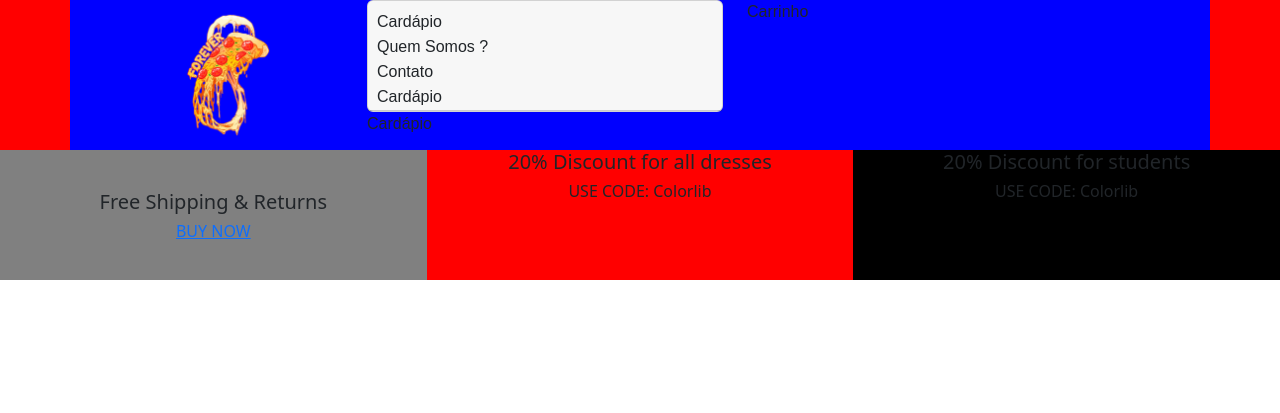
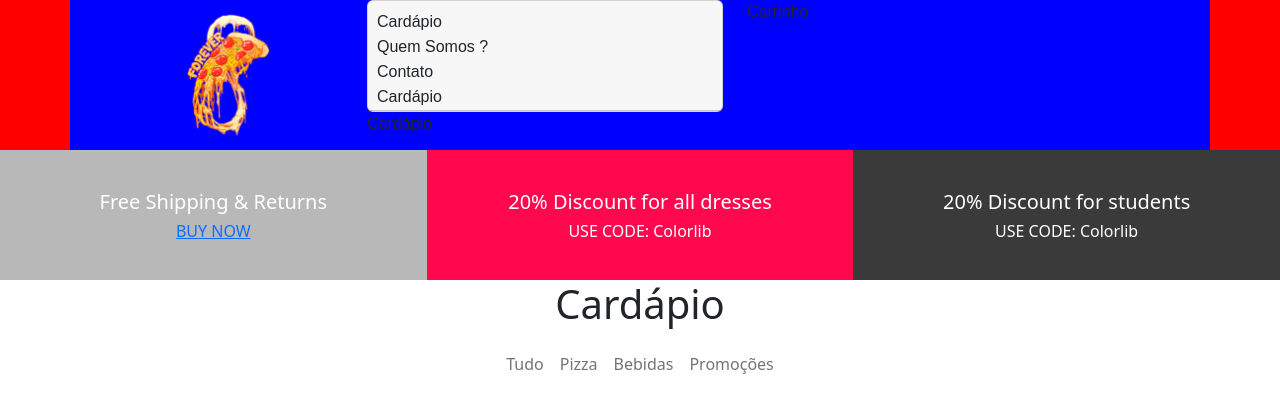
Before and after one commit to LucasAbucaterFiorido/Pizzaria-ecommerce, a PHP site: page / in a window 1280 px wide. Shown: the top 413 px of the page. Run offline with PHP 8.4, Linux system fonts and the light colour scheme; some libraries are stand-ins or nearby versions.

Commit message:
feat: nav-bar's pizza menu

```diff
--- a/css/estilo.css
+++ b/css/estilo.css
@@ -15,9 +15,8 @@
 /* classes do top-descontos */
 .top_descontos
 {
-    padding-top: 0px;
     height: 130px;
-    text-align: center;
+    /* text-align: center; */
 }
 .top_descontos_d1
 {
@@ -25,11 +24,11 @@
 }
 .top_descontos_d2
 {
-    background-color: red;
+    margin-top: 40px;
 }
 .top_descontos_d3
 {
-    background-color: black;
+    margin-top: 40px;
 }
 
 /* classes testes */
--- a/index.php
+++ b/index.php
@@ -6,11 +6,12 @@
     <meta name="viewport" content="width=device-width, initial-scale=1.0">
     <link rel="stylesheet" href="css/bootstrap.css">
     <link rel="stylesheet" href="css/estilo.css">
+    <link rel="stylesheet" href="css_Slider/core-style.css">
     <title>Ouroborus</title>
 </head>
 <body>
     <div class="container-fluid teste1">
-        <!-- top -->
+        <!-- ****** top ****** -->
         <div class="row">
             <div class="col-12">
                 <div class="container teste2 fonte_teste">
@@ -52,34 +53,81 @@
                 </div>
             </div>
         </div>
-        <!-- FIM top -->
+        <!-- ****** FIM top ****** -->
 
-        <!-- top-Descontos -->
-        <div class="row text-center top_descontos"> <!-- d-md-flex -->
+        <!-- ****** top-Descontos ****** -->
+        <div class="row text-center text-white top_descontos"> <!-- d-md-flex -->
 
             <!-- Area desconto 1 -->
-            <div class="col-4" style="background-color: gray;">
+            <div class="col-4" style="background-color: #b8b8b8;">
                 <div class="top_descontos_d1">
                     <h5>Free Shipping &amp; Returns</h5>
                     <h6><a href="#">BUY NOW</a></h6>
                 </div>
             </div>
             <!-- Area desconto 2 -->
-            <div class="col-4 top_descontos_d2">
-                <h5>20% Discount for all dresses</h5>
-                <h6>USE CODE: Colorlib</h6>
+            <div class="col-4" style="background-color: #ff084e;">
+                <div class="top_descontos_d2">
+                    <h5>20% Discount for all dresses</h5>
+                    <h6>USE CODE: Colorlib</h6>
+                </div>
             </div>
             <!-- Area desconto 3 -->
-            <div class="col-4 top_descontos_d3">
-                <h5>20% Discount for students</h5>
-                <h6>USE CODE: Colorlib</h6>
+            <div class="col-4" style="background-color: #3a3a3a;">
+                <div class="top_descontos_d3">
+                    <h5>20% Discount for students</h5>
+                    <h6>USE CODE: Colorlib</h6>
+                </div>
             </div>
 
         </div>
-        <!-- FIM top-Descontos -->
+        <!-- ****** FIM top-Descontos ****** -->
+
+        <!-- ****** Area dos Slides ****** -->
+        <div class="row">
+
+        </div>
+        <!-- ****** FIM Area dos Slides ****** -->
+
+        <!-- ****** Cardápio Pizzas ****** -->
+        <div class="row">
+            <div class="container">
+                <div class="row">
+                    <div class="col-12">
+                        <div class="text-center">
+                            <h1>Cardápio</h1>
+                        </div>
+                    </div>
+                </div>
+                <div class="row">
+                    <div class="col-12">
+                        <nav class="navbar navbar-expand justify-content-center">
+                            <ul class="navbar-nav">
+                                <li class="nav-item">
+                                    <a class="nav-link" href="#" id="filtro_tudo">Tudo</a>
+                                </li>
+                                <li class="nav-item">
+                                    <a class="nav-link" href="#" id="filtro_pizza">Pizza</a>
+                                </li>
+                                <li class="nav-item">
+                                    <a class="nav-link" href="#" id="filtro_bebidas">Bebidas</a>
+                                </li>
+                                <li class="nav-item">
+                                    <a class="nav-link" href="#" id="filtro_promo">Promoções</a>
+                                </li>
+                            </ul>
+                        </nav>
+                    </div>
+                </div>
+                <div class="row">
+                    <div class="col-12">
+
+                    </div>
+                </div>
+            </div>
+        </div>
+        <!-- ****** FIM Cardápio Pizzas ****** -->
     </div>
-    <div class="container-fluid"></div>
-
 
 
 
```
